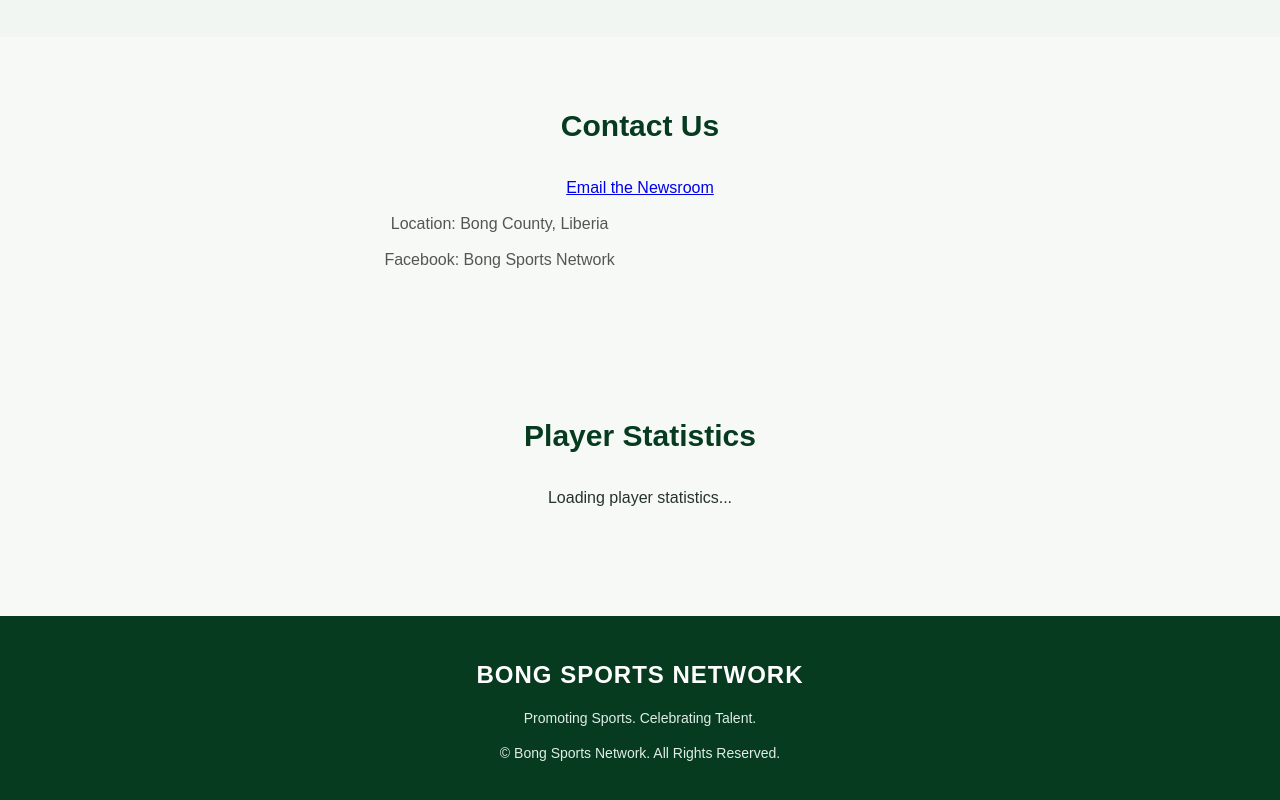
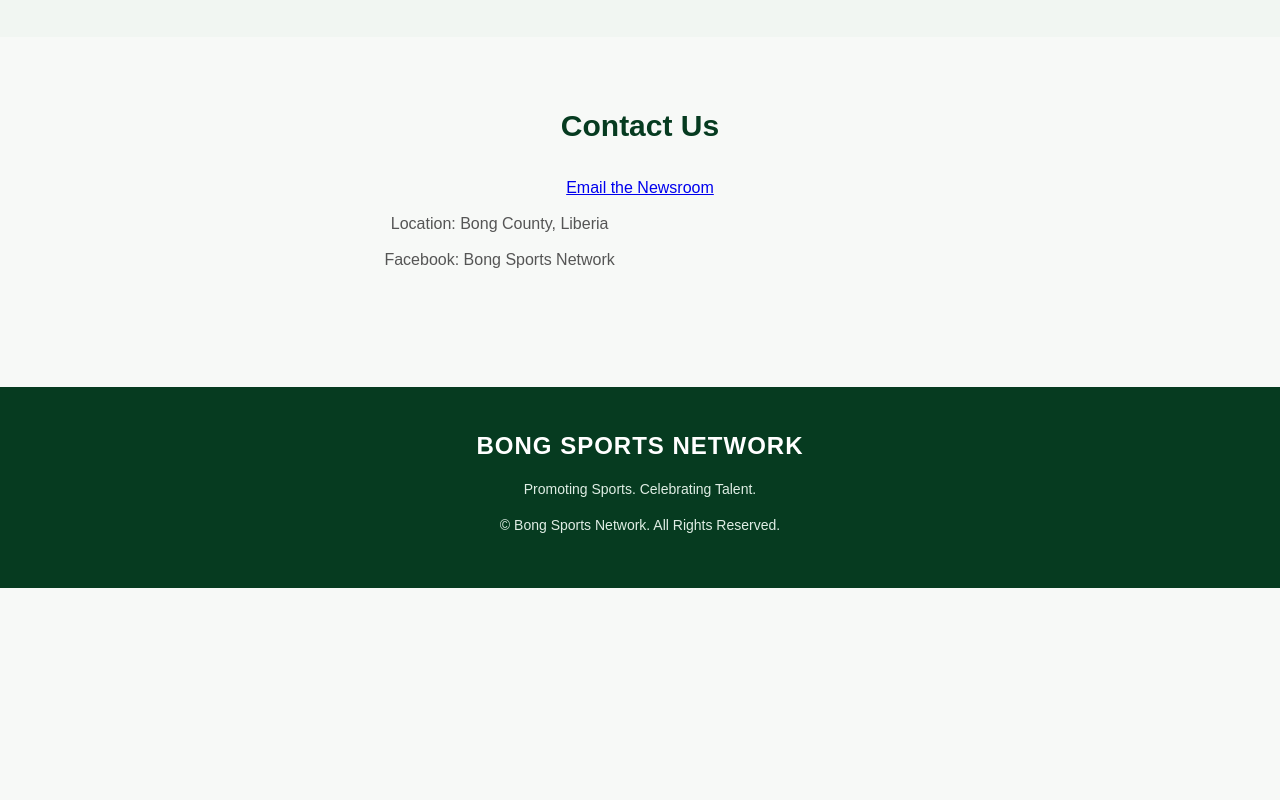
Before and after one commit to uriahmitchelljr2-cyber/bong-sports-network-clean, a plain HTML site: page index.html in a window 1280 px wide. Shown: the part 6395-7195 px from the top of the page. After the commit the page ends 6983 px from the top, so only its background shows below. Drawn offline with Linux system fonts and the light colour scheme; a script that the page names is missing.

Commit message:
Remove Player Statistics section from homepage

```diff
--- a/index.html
+++ b/index.html
@@ -287,14 +287,6 @@
 
     </section>
 
-<!-- PLAYER STATISTICS -->
-<section class="section" id="statistics">
-    <h2>Player Statistics</h2>
-    <div id="statisticsContainer">
-        <p>Loading player statistics...</p>
-    </div>
-</section>
-
     <!-- FOOTER -->
     <footer>
 
```
